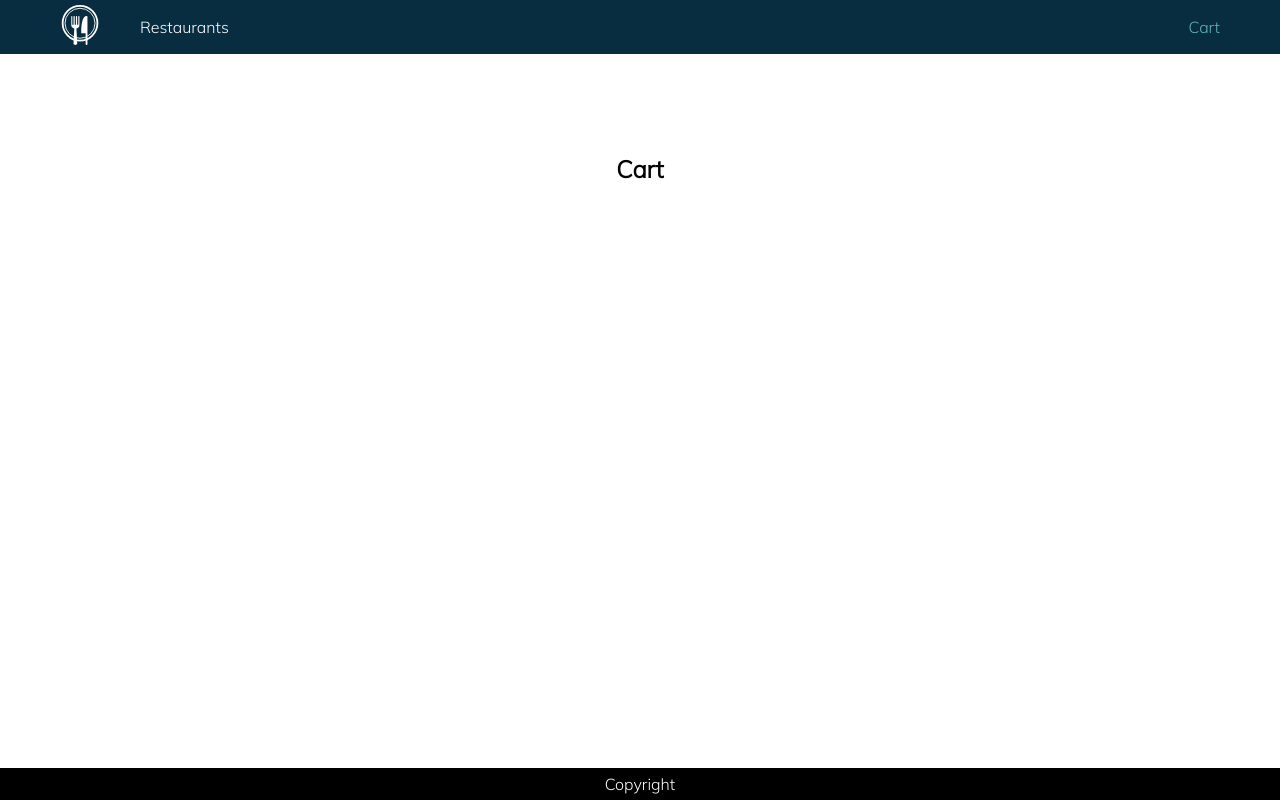
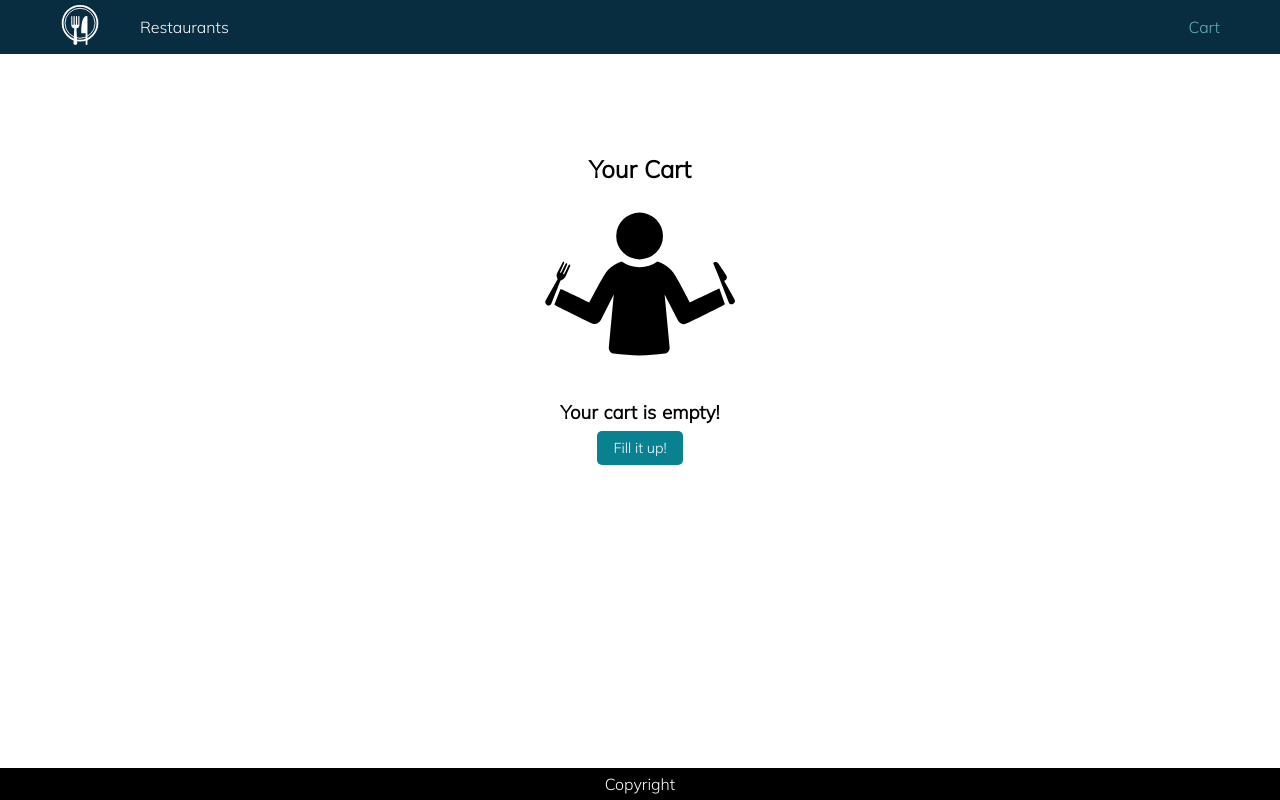
Before and after one commit to luisanuneze/food-app, a Nuxt app: page /cart in a window 1280 px wide. Built offline with nearby package versions, Linux system fonts and the light colour scheme.

Commit message:
Vuex store shopping cart

```diff
--- /dev/null
+++ b/components/AppEmptyCart.vue
@@ -0,0 +1,35 @@
+<template>
+  <section v-if="!cart.length" class="emptycart">
+    <svg
+      width="200"
+      height="200"
+      viewBox="-949 951 100 100"
+      aria-labelledby="hungry"
+      role="presentation"
+    >
+      <title id="hungry">Hungry Man Icon</title>
+      <path
+        d="M-859.3 1003.3c-.3.1-.7.2-1.1.4-2 .9-13.7 6.5-13.7 6.5s-1.6-3.1-3.4-6.5c-1.8-3.4-3.9-7.2-4.9-8.5-1.4-1.8-3.2-3.3-5.2-4.3-.8-.4-1.8-.8-2.7-1.1-2.5 1.8-5.6 2.8-8.9 2.8-3.3 0-6.4-1-8.9-2.8-1 .3-1.8.7-2.7 1.1-2.1 1-3.8 2.5-5.2 4.3-1.9 2.6-8.4 15.1-8.4 15.1s-3-1.5-6.2-3-6.6-3.2-7.4-3.5c-.3-.1-.5-.2-.8-.2l-3 7.7c.4.3.8.6 1.3.8 3 1.4 17.1 8.6 18.4 8.9 1.3.3 2.9-.7 3.6-2.1l6.4-12.7-2.5 26.4c-.1 1.6.9 3 2.5 3.2 4.2.6 8.5.9 12.9.9 4.3 0 8.5-.3 12.5-.9 1.6-.2 2.7-1.6 2.5-3.2l-2.5-26.4 6.5 12.7c.7 1.4 2 2.5 3.6 2.1 1.6-.4 14.7-7.1 18.4-8.9.6-.3 1.2-.6 1.6-1v-.1l-2.7-7.7z"
+      />
+      <circle cx="-899.2" cy="977" r="11.7" />
+      <path
+        d="M-851.7 1008.8l-5.2-9.3.3-.2c1-.5 1.4-1.8.7-2.7l-3.9-5.8c-.5-.7-1.4-1-2.2-.6-.3.1-.4.5-.3.7l2.5 6 5.2 13.3c.3.8 1.3 1.2 2.1.8l.1-.1c.8-.3 1.1-1.3.7-2.1zM-937.7 998.7c.6-.2 1.1-.7 1.4-1.3l.3-.6 2.1-4.8c.1-.2 0-.4-.1-.6-.2-.2-.6-.1-.7.2 0 0-1.7 3.5-2.2 4.4-.1.1-.2.2-.4.1-.1-.1-.2-.2-.1-.4.5-1 2-4.5 2-4.5.1-.3 0-.6-.3-.6-.2-.1-.4.1-.5.3l-2.2 4.4c-.1.1-.2.2-.4.1-.1-.1-.2-.2-.1-.4.5-1 2-4.5 2-4.5.1-.3 0-.6-.3-.6-.2-.1-.4.1-.5.3l-2.4 4.7-.3.6c-.3.6-.4 1.3-.2 1.9l.4 1.2-6 10.7c-.4.8-.1 1.8.7 2.2l.1.1c.8.4 1.8 0 2.1-.8l4.5-11.4 1.1-.7z"
+      />
+    </svg>
+    <h3>Your cart is empty!</h3>
+    <nuxt-link exact to="/">
+      <button class="primary">Fill it up!</button>
+    </nuxt-link>
+  </section>
+</template>
+
+<script>
+import { mapState } from 'vuex'
+export default {
+  computed: {
+    ...mapState(['cart']),
+  },
+}
+</script>
+
+<style lang="scss" scoped></style>
--- a/pages/cart.vue
+++ b/pages/cart.vue
@@ -1,11 +1,59 @@
 <template>
-  <main class="container cart">
-    <h2>Cart</h2>
+  <main class="cart container">
+    <h2>Your Cart</h2>
+
+    <section v-if="cart.length">
+      <table>
+        <thead>
+          <tr>
+            <th>Item</th>
+            <th>Add Ons</th>
+            <th>Amount</th>
+            <th>Total Price</th>
+          </tr>
+        </thead>
+        <tbody>
+          <tr v-for="item in cart" :key="item.id">
+            <td>
+              {{ item.item }}
+              <span v-if="item.options">- {{ item.options }}</span>
+            </td>
+            <td>
+              <span v-for="addon in item.addOns" :key="addon" class="comma">
+                {{ addon }}
+              </span>
+            </td>
+            <td>{{ item.count }}</td>
+            <td>{{ item.combinedPrice }}</td>
+          </tr>
+          <tr>
+            <td colspan="3"></td>
+            <td class="total">Total: ${{ totalPrice.toFixed(2) }}</td>
+          </tr>
+        </tbody>
+      </table>
+    </section>
+
+    <AppEmptyCart v-else />
   </main>
 </template>
 
 <script>
-export default {}
+import AppEmptyCart from '@/components/AppEmptyCart.vue'
+
+export default {
+  components: {
+    AppEmptyCart,
+  },
+  computed: {
+    cart() {
+      return this.$store.state.cart
+    },
+    totalPrice() {
+      return this.$store.getters.totalPrice
+    },
+  },
+}
 </script>
 
 <style lang="scss" scoped></style>
--- a/store/index.js
+++ b/store/index.js
@@ -4,6 +4,17 @@
   fooddata: [],
   cart: [],
 })
+
+export const getters = {
+  cartCount: (state) => {
+    if (!state.cart.length) return 0
+    return state.cart.reduce((ac, next) => ac + +next.count, 0)
+  },
+  totalPrice: (state) => {
+    if (!state.cart.length) return 0
+    return state.cart.reduce((ac, next) => ac + +next.combinedPrice, 0)
+  },
+}
 
 export const mutations = {
   updateFoodData: (state, data) => {
```
Also changed, not shown: 1 other file (tests, documents, lock files or other folders).
